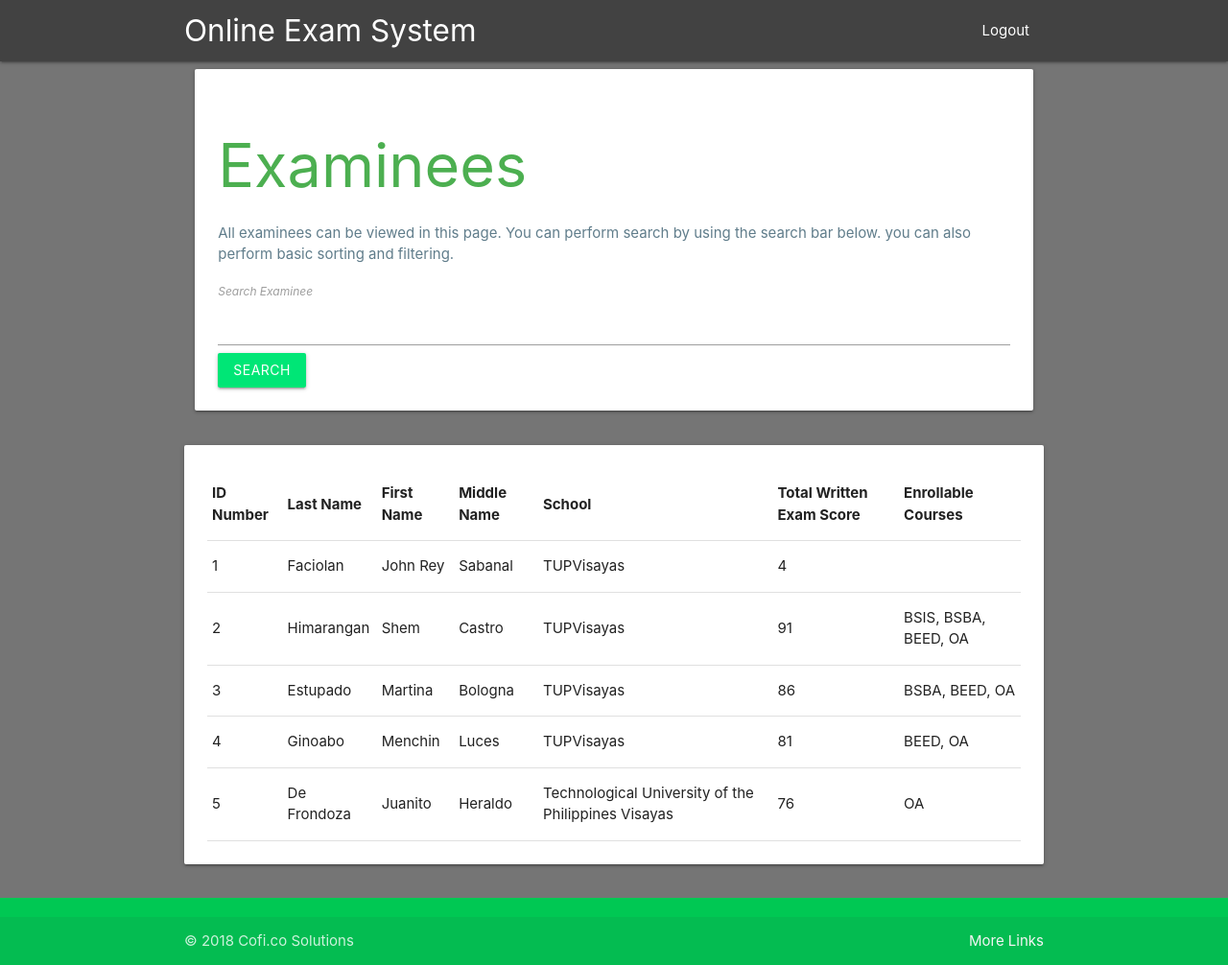
After one commit to fash22/ExamExpress, a Flask app: page /admin in a window 1280 px wide. The commit adds this page. Shown: the whole page at 96% size. Run offline with Flask 2, Linux system fonts and the light colour scheme; a user stored in the database is signed in; data comes from the database, SQL or seed files in the repository; both versions use the stored data as it was after the commit.

Commit message:
Perform UI Refinements and Basic admin interface was added

```diff
--- a/app.py
+++ b/app.py
@@ -1,11 +1,12 @@
 from werkzeug.security import generate_password_hash, check_password_hash
 
-from flask import Flask, request, render_template, make_response
+from flask import Flask, request, render_template, make_response, redirect
 from flask_sqlalchemy import SQLAlchemy
 from flask_wtf import Form
 from flask_login import LoginManager, UserMixin, login_required, login_user, logout_user, current_user
 from wtforms import StringField, PasswordField, SelectField, SubmitField, validators, RadioField
 from wtforms.fields.html5 import DateField
+from sqlalchemy import or_
 
 
 app = Flask(__name__)
@@ -51,6 +52,29 @@ class Examinee(db.Model, UserMixin):
 
     def __repr__(self):
         return '<Examinee>: %s %s' % (self.first_name, self.last_name)
+
+class Admin(db.Model, UserMixin):
+    __tablename__ = 'admins'
+    id = db.Column(db.Integer, primary_key=True)
+    username = db.Column(db.String(20), unique=True, nullable=False)
+    password_hash = db.Column(db.String(128), nullable=False)
+    first_name = db.Column(db.String(20), nullable=False)
+    middle_name = db.Column(db.String(20), nullable=False)
+    last_name = db.Column(db.String(20), nullable=False)
+
+    @property
+    def password(self):
+        raise AttributeError('password is not a readable attribute')
+
+    @password.setter
+    def password(self, password):
+        self.password_hash = generate_password_hash(password)
+
+    def verify_password(self, password):
+        return check_password_hash(self.password_hash, password)
+
+    def __repr__(self):
+        return '<Admin>: %s %s' % (self.first_name, self.last_name)
 
 class ExamQuestion(db.Model):
     id = db.Column(db.Integer, primary_key=True)
@@ -251,5 +275,34 @@ def logout():
     logout_user()
     return render_template('logout.html', user=current_user)
 
+
+@app.route('/admin/login', methods=['POST', 'GET'])
+def admin_login():
+    form = LoginForm()
+    if request.method == 'POST':
+        try:
+            u = Admin.query.filter_by(username=form.username.data).all()[0]
+            if u.verify_password(form.password.data):
+                login_user(u)
+                examinees = Examinee.query.all()
+                return redirect('/admin')
+            else:
+                return render_template('login.html', error="Incorrect Password", form=form)
+        except IndexError as err:
+            return render_template('login.html', error='Account Not found', form=form)
+
+    return render_template('login.html', form=form, user=current_user)
+
+@app.route('/admin', methods=['GET', 'POST'])
+@login_required
+def admin():
+    examinees = Examinee.query.all()
+    if request.method == 'POST':
+        qstring = request.form['qstring']
+        examinees =  Examinee.query.filter(or_(Examinee.first_name.like(qstring), Examinee.last_name.like(qstring)))
+        render_template('examinees.html', examinees=examinees)
+
+    return render_template('examinees.html', examinees=examinees)
+
 if __name__ == '__main__':
     app.run()
--- /dev/null
+++ b/templates/admin-base.html
@@ -0,0 +1,128 @@
+<!DOCTYPE html>
+<html lang="en">
+
+<head>
+    <meta charset="UTF-8">
+    <meta http-equiv="X-UA-Compatible" content="IE=edge">
+    <meta name="viewport" content="width=device-width, initial-scale=1.0" />
+    <title>{% block title %}Examr Admin Base Template {% endblock %}</title>
+    <!-- Material Icon CDN -->
+    <link href="https://fonts.googleapis.com/icon?family=Material+Icons" rel="stylesheet">
+    <!-- Path of the materialize.min.css file -->
+    <link rel="stylesheet" href="{{ url_for('static', filename='css/materialize-grey-green.css') }}" media="screen,projection">
+    <!-- Custom css file path -->
+    <link rel="stylesheet" href="{{ url_for('static', filename='css/style.css') }}">
+    <!-- Used as an example only to position the footer at the end of the page.
+      You can delete these styles or move it to your custom css file -->
+    <style>
+        body {
+            display: flex;
+            min-height: 100vh;
+            flex-direction: column;
+            /*background: -webkit-linear-gradient(#2196f3, #69f0ae);*/
+        }
+
+        main {
+            flex: 1 0 auto;
+        }
+
+        .header-1 {
+            font-size: 1.5rem;
+        }
+    </style>
+</head>
+
+<body>
+    <div class="navbar-fixed">
+        <nav id="navbar" class="nav-extended">
+            <div class="nav-wrapper">
+                <div class="container">
+                    <a href="#" class="brand-logo">Online Exam System</a>
+                    <a href="" class="sidenav-trigger" data-target="mobile-sidenav"><i class="material-icons">menu</i></a>
+                    <ul class="right hide-on-med-and-down">
+                        <li><a href="{{ url_for('logout') }}" class="active">Logout</a></li>
+                    </ul>
+                </div>
+            </div>
+
+        </nav>
+    </div>
+    <nav id="mobile-sidenav" class="sidenav">
+        <h1 class="center blue-text">Examr</h1>
+        <p class="center grey-text">Version 0.0.1</p>
+
+        <div class="divider"></div>
+        <ul>
+            <li><a href="#" class="active">Login</a></li>
+            <li><a href="#">About</a></li>
+            <li><a href="#">Contact</a></li>
+        </ul>
+    </nav>
+    <main style="background-color: #757575">
+        <div class="container">
+            <div class="row">
+                <div class="col l12 m12 s12">
+                <div class="card-panel">
+                    <header>
+                        <h1 class="green-text accent-4">{% block header_title %}Page Header{% endblock %}</h1>
+                        <p class="blue-grey-text">
+                            {% block header_description %}
+                            This is the <strong class="green-text accent-4">page_header</strong> block.
+                            It contains three more blocks for describing the page.
+                            <ul>
+                                <li>
+                                    Use <strong class="green-text accent-4">header_title</strong> to override this
+                                    page's
+                                    title.
+                                </li>
+                                <li>
+                                    Use <strong class="green-text accent-4">header_description</strong> to override
+                                    this page's
+                                    description.
+                                </li>
+                                <li>
+                                    Use <strong class="green-text accent-4">search_form</strong> if you wish to
+                                    override the search form.
+                                </li>
+                            </ul>
+                            {% endblock %}
+                        </p>
+                        {% block search_form %}
+                        <form method="post">
+                            <label for="qstring"><i>Search Examinee</i></label>
+                                <input type="search" name="qstring" id="qstring">
+                            <button type="submit" class="btn">Search</button>
+                        </form>
+                        {% endblock %}
+                    </header>
+                </div>
+
+                </div>
+                <div class="col l4 m4 s12">
+
+                </div>
+            </div>
+            <div class="row">
+                {% block app %}
+                <h2 class="green-text accent-2">App block</h2>
+                <p>This block is the <strong class="green-text accent-4">app</strong> block. it is contained inside a <code class="orange-text">.row</code> class. Feel free to override it</p>
+                {% endblock %}
+            </div>
+        </div>
+    </main>
+    <footer class="page-footer green accent-4">
+        <div class="footer-copyright">
+            <div class="container">
+                © 2018 Cofi.co Solutions
+                <a class="grey-text text-lighten-4 right" href="#!">More Links</a>
+            </div>
+        </div>
+    </footer>
+    <script src="{{ url_for('static', filename='js/materialize.min.js') }}"></script>
+    <script>
+        var sidenav = document.querySelector('.sidenav');
+        sidenav_instance = M.Sidenav.init(sidenav);
+    </script>
+</body>
+
+</html>
--- /dev/null
+++ b/templates/admin-list-base.html
@@ -0,0 +1,55 @@
+{% extends 'admin-base.html' %}
+{% block title %}Examr Admin List Base Template {% endblock %}
+
+
+{% block header_title %}Examinees{% endblock %}
+{% block header_description %}
+This is based on the admin-base template.
+{% endblock %}
+
+
+{% block app %}
+    <div class="card-panel">
+        <table class="responsive-table">
+    <thead>
+        <tr>
+            <th>ID Number</th>
+            <th>Last Name</th>
+            <th>First Name</th>
+            <th>Middle Name</th>
+            <th>School</th>
+            <th>Total Written Exam Score</th>
+            <th>Enrollable Courses</th>
+        </tr>
+    </thead>
+    <tbody>
+        {% for examinee in examinees %}
+        <tr>
+            <td>{{ examinee.id }}</td>
+            <td>{{ examinee.last_name }}</td>
+            <td>{{ examinee.first_name }}</td>
+            <td>{{ examinee.middle_name }}</td>
+            <td>{{ examinee.school }}</td>
+            <td>{{ examinee.score_total }}</td>
+            {% if examinee.score_total >= 96 and examinee.score_total <= 100 %}
+                <td>BSIT, BSIS, BSBA, BEED, OA</td>
+            {% endif %}
+            {% if examinee.score_total >= 91 and examinee.score_total <= 95 %}
+                <td>BSIS, BSBA, BEED, OA</td>
+            {% endif %}
+            {% if examinee.score_total >= 86 and examinee.score_total <= 90 %}
+                <td>BSBA, BEED, OA</td>
+            {% endif %}
+            {% if examinee.score_total >= 81 and examinee.score_total <= 85 %}
+                <td>BEED, OA</td>
+            {% endif %}
+            {% if examinee.score_total >= 76 and examinee.score_total <= 80 %}
+                <td>OA</td>
+            {% endif %}
+
+        {% endfor %}
+    </tbody>
+</table>
+    </div>
+
+{% endblock %}
--- a/templates/base-nologout.html
+++ b/templates/base-nologout.html
@@ -27,7 +27,7 @@
       <nav class="grey darken-3">
         <div class="nav-wrapper">
           <div class="container">
-            <a href="{{ url_for('home') }}" class="brand">Online Examination System</a>
+            <a href="{{ url_for('home') }}" class="brand">Entrance Examination System</a>
           </div>
         </div>
       </nav>
@@ -39,8 +39,7 @@
 
       <div class="footer-copyright">
         <div class="container">
-          © 2018 Cofi.co Solutions
-          <a class="grey-text text-lighten-4 right" href="#!">More Links</a>
+
         </div>
       </div>
     </footer>
--- a/templates/base.html
+++ b/templates/base.html
@@ -27,7 +27,7 @@
       <nav class="grey darken-3">
         <div class="nav-wrapper">
           <div class="container">
-            <a href="{{ url_for('home') }}" class="brand">Online Examination System</a>
+            <a href="{{ url_for('home') }}" class="brand">Entrance Examination System</a>
               <ul class="right">
                   <li><a href="{{ url_for('logout') }}">Logout</a> </li>
               </ul>
@@ -42,8 +42,7 @@
 
       <div class="footer-copyright">
         <div class="container">
-          © 2018 Cofi.co Solutions
-          <a class="grey-text text-lighten-4 right" href="#!">More Links</a>
+
         </div>
       </div>
     </footer>
--- /dev/null
+++ b/templates/examinees.html
@@ -0,0 +1,15 @@
+{% extends 'admin-list-base.html' %}
+
+{% block title %} Online Exam System {% endblock %}
+
+{% block examinees_tab %}active{% endblock %}
+
+
+{% block header_description %}
+    All examinees can be viewed in this page. You can perform search by using the search bar below.
+    you can also perform basic sorting and filtering.
+{% endblock %}
+
+<div class="card-panel teal">
+    <span class="white-text">I am a very simple card. I am good at containing small bits of information. I am convenient because I require little markup to use effectively. I am similar to what is called a panel in other frameworks.</span>
+</div>
--- a/templates/exams.html
+++ b/templates/exams.html
@@ -365,8 +365,8 @@ main_content %}
 {% block javasscript %}
 <script>
 hours_remaining = 0;
-minutes_remaining = 0;
-seconds_remaining = 10;
+minutes_remaining = 59;
+seconds_remaining = 60;
 
 function startTimer(){
   if(seconds_remaining > 0) seconds_remaining--;
--- a/templates/login.html
+++ b/templates/login.html
@@ -24,7 +24,7 @@
                         {% if error %}<p class="red-text">{{ error }}</p> {% endif %}
 
                         <p class="center grey-text">Please Login to continue</p>
-                        <form action="/login" method="POST">
+                        <form method="POST">
                             <div class="input-field">
                                 {{ form.username.label }}
                                 {{ form.username }}
--- a/templates/welcome.html
+++ b/templates/welcome.html
@@ -25,7 +25,7 @@
                           <img class="responsive-img" src="{{ url_for('static', filename='img/oa.jpg') }}">
                       </div>
                   </div>
-                  <h1 class="green-text accent-3">Online Examination System</h1>
+                  <h1 class="green-text accent-3">Entrance Examination System</h1>
                   <img class="responsive-img center-align" src="{{ url_for('static', filename='img/logo.jpg') }}">
                   <div class="divider"></div>
                   <p>Before taking the online exams, you must create an account first or login if you already have one</p>
```
Also changed, not shown: db/database.db.
